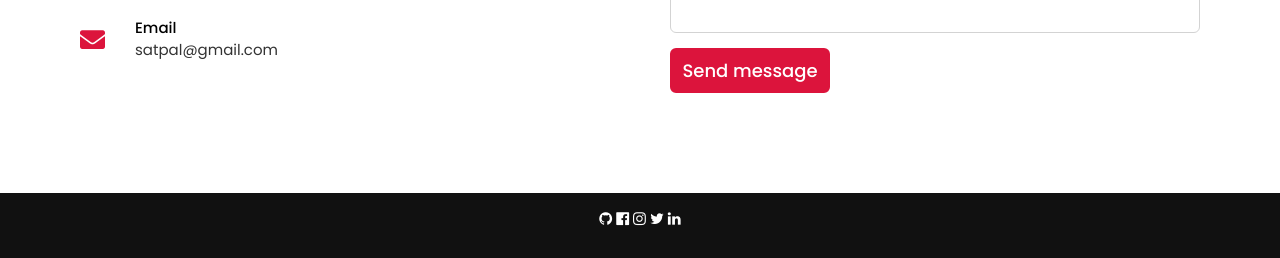
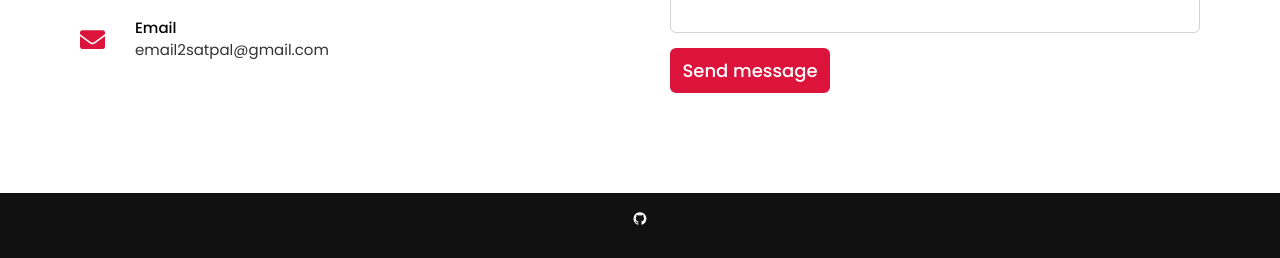
Before and after one commit to email2satpal/portfolio, a plain HTML site: page index.html in a window 1280 px wide. Shown: the part 3328-3586 px from the top of the page. Drawn offline with nearby package versions, Linux system fonts and the light colour scheme.

Commit message:
email update

```diff
--- a/index.html
+++ b/index.html
@@ -186,7 +186,7 @@
                             <i class="fas fa-envelope"></i>
                             <div class="info">
                                 <div class="head">Email</div>
-                                <div class="sub-title">satpal@gmail.com</div>
+                                <div class="sub-title">email2satpal@gmail.com</div>
                             </div>
                         </div>
                     </div>
@@ -219,11 +219,11 @@
 
     <!-- footer section start -->
     <footer>
-        <a href="https://github.com/"><i class="fa fa-github w3-hover-opacity"></i></a>
-        <a href="https://www.facebook.com/zexinaa"><i class="fa fa-facebook-official w3-hover-opacity"></i></a>
-        <a href="https://www.instagram.com/satpal/"><i class="fa fa-instagram w3-hover-opacity"></i></a>
-        <a href="https://twitter.com/satpal"><i class="fa fa-twitter w3-hover-opacity"></i></a>
-        <a href="https://www.linkedin.com/in/Satpal-Thakur3/"><i class="fa fa-linkedin w3-hover-opacity"></i></a>
+        <a href="https://github.com/email2satpal"><i class="fa fa-github w3-hover-opacity"></i></a>
+        <!-- <a href="https://www.facebook.com/zexinaa"><i class="fa fa-facebook-official w3-hover-opacity"></i></a> -->
+        <!-- <a href="https://www.instagram.com/satpal/"><i class="fa fa-instagram w3-hover-opacity"></i></a> -->
+        <!-- <a href="https://twitter.com/satpal"><i class="fa fa-twitter w3-hover-opacity"></i></a> -->
+        <!-- <a href="https://www.linkedin.com/in/Satpal-Thakur3/"><i class="fa fa-linkedin w3-hover-opacity"></i></a> -->
        <!--a class="w3-button w3-round-xxlarge w3-small w3-light-grey" href="https://www.w3schools.com/spaces" target="_blank">Start now</a>
        < End footer -->
       </footer>
```
